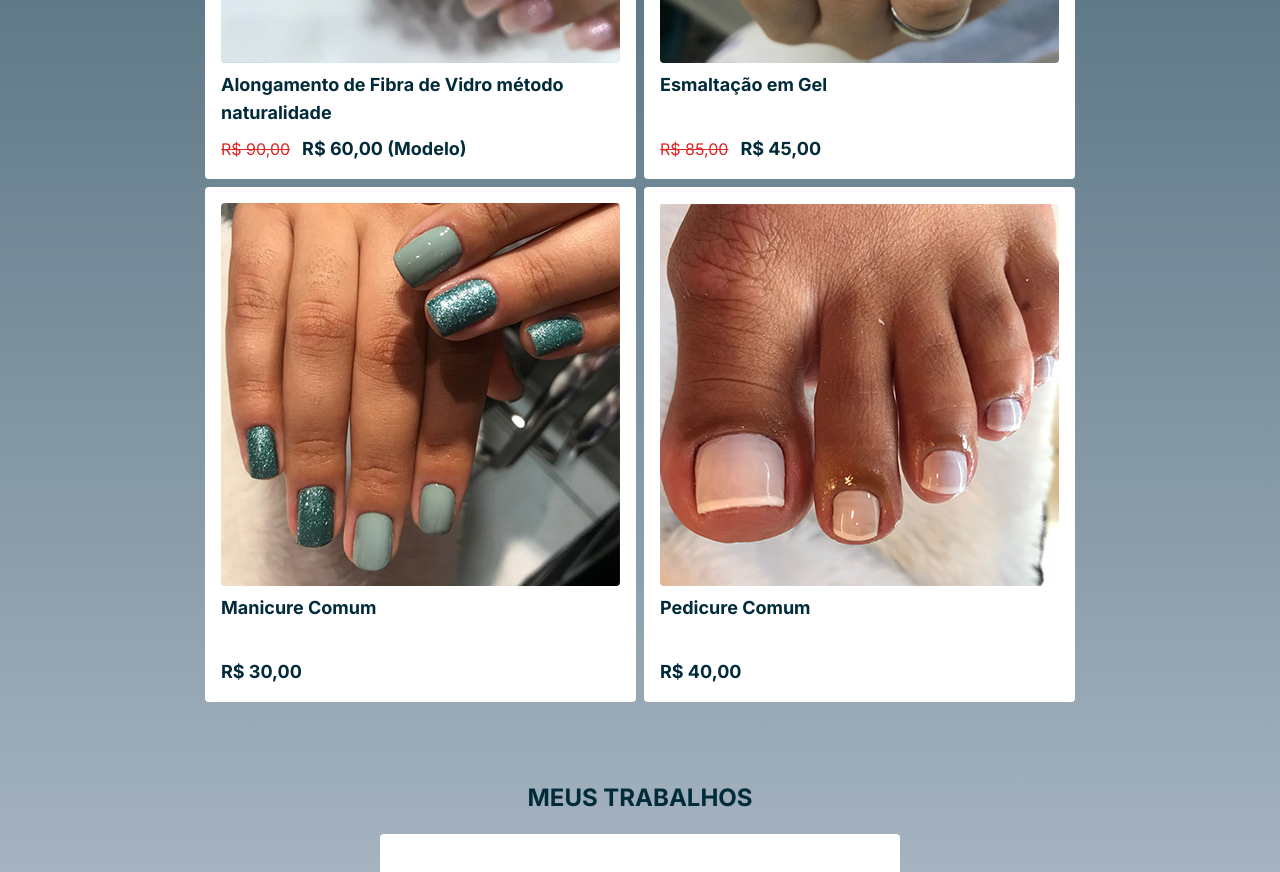
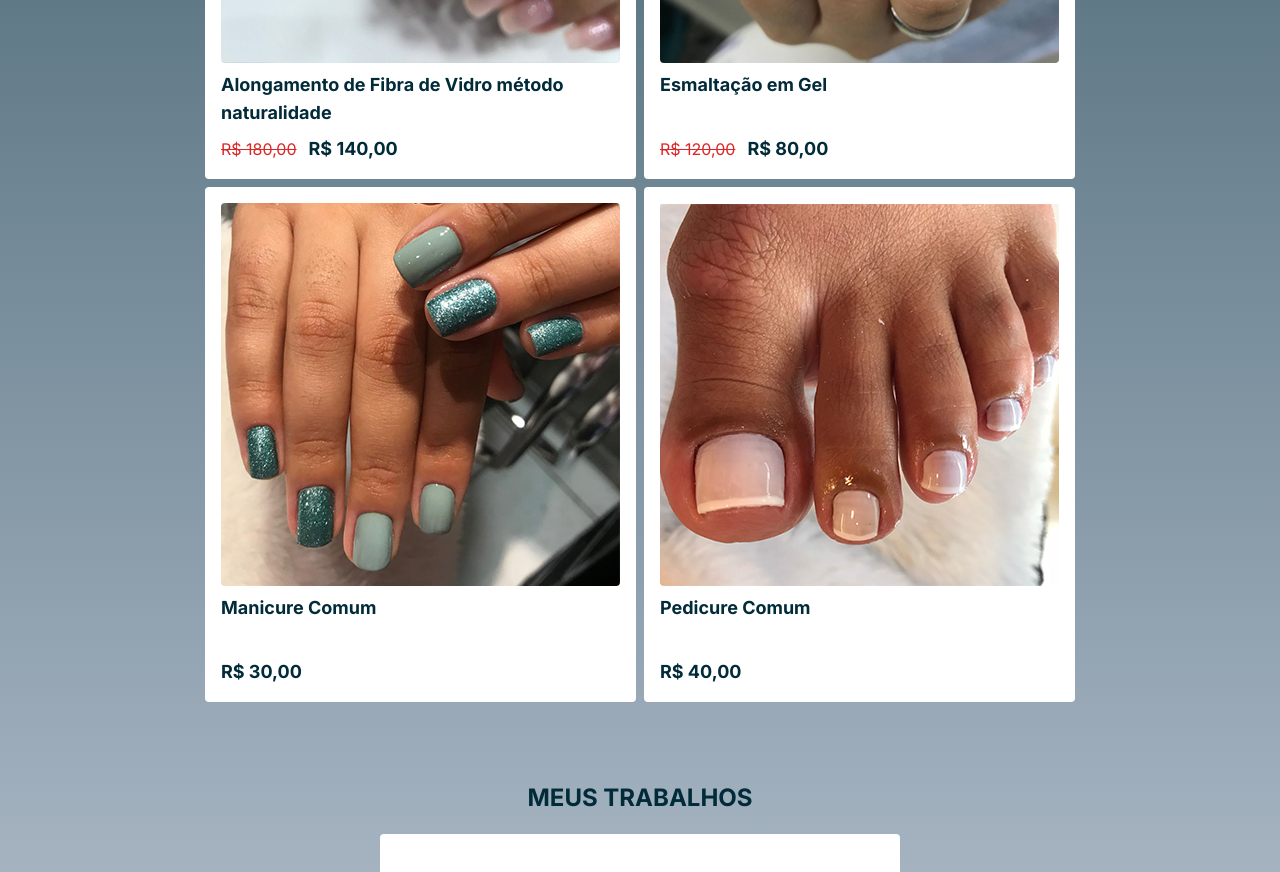
Before and after one commit to Glaucoed/landingpageTailine, a Next.js app: page / in a window 1280 px wide. Shown: the part 1180-2052 px from the top of the page. Built offline with nearby package versions, Linux system fonts and the light colour scheme.

Commit message:
Update page.tsx

```diff
--- a/src/app/page.tsx
+++ b/src/app/page.tsx
@@ -49,9 +49,9 @@ export default function Home() {
               Alongamento de Fibra de Vidro método naturalidade
             </h3>
             <div className="flex gap-3 mt-2 items-center ">
-              <span className="text-red-600 line-through">R$ 90,00</span>
+              <span className="text-red-600 line-through">R$ 180,00</span>
               <span className="font-bold text-lg text-azul-escuro">
-                R$ 60,00 (Modelo)
+                R$ 140,00
               </span>
             </div>
           </div>
@@ -67,9 +67,9 @@ export default function Home() {
               Esmaltação em Gel
             </h3>
             <div className="flex gap-3 mt-2 items-center ">
-              <span className="text-red-600 line-through">R$ 85,00</span>
+              <span className="text-red-600 line-through">R$ 120,00</span>
               <span className="font-bold text-lg text-azul-escuro">
-                R$ 45,00
+                R$ 80,00
               </span>
             </div>
           </div>
```
